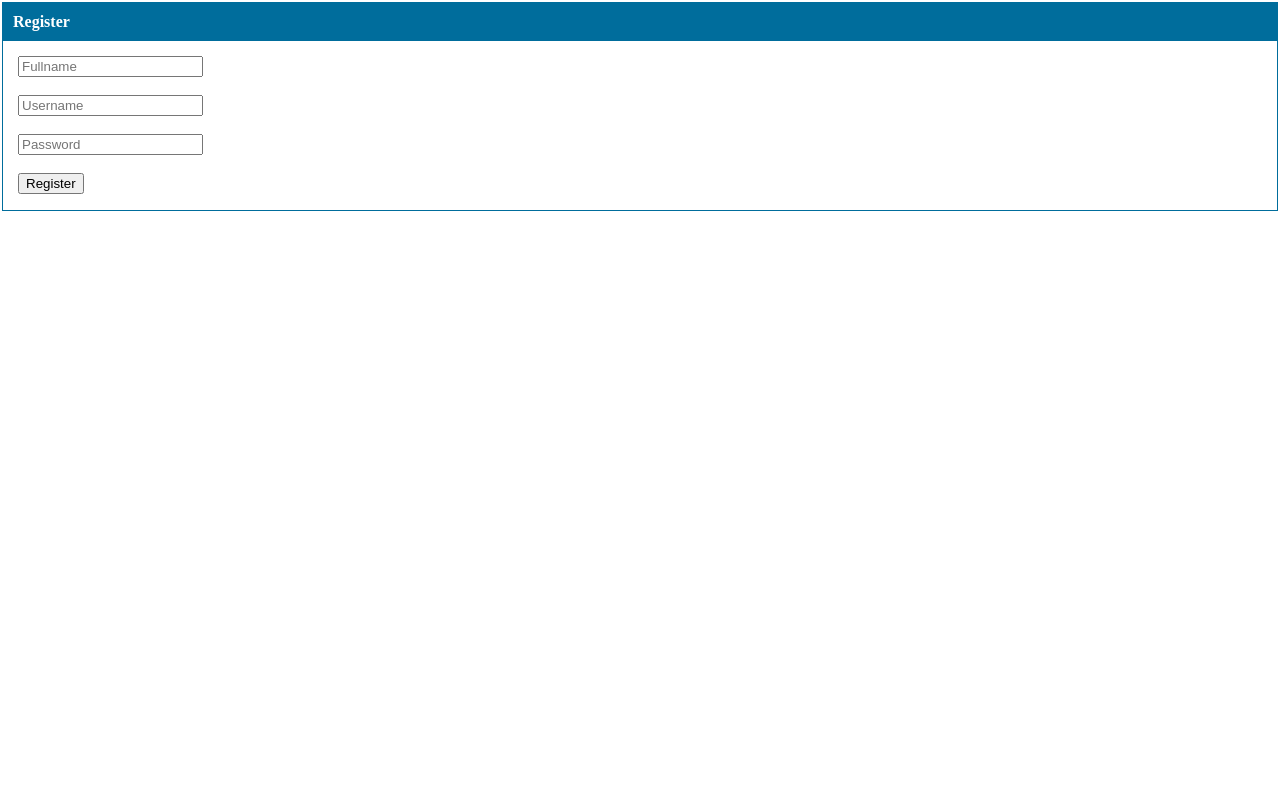
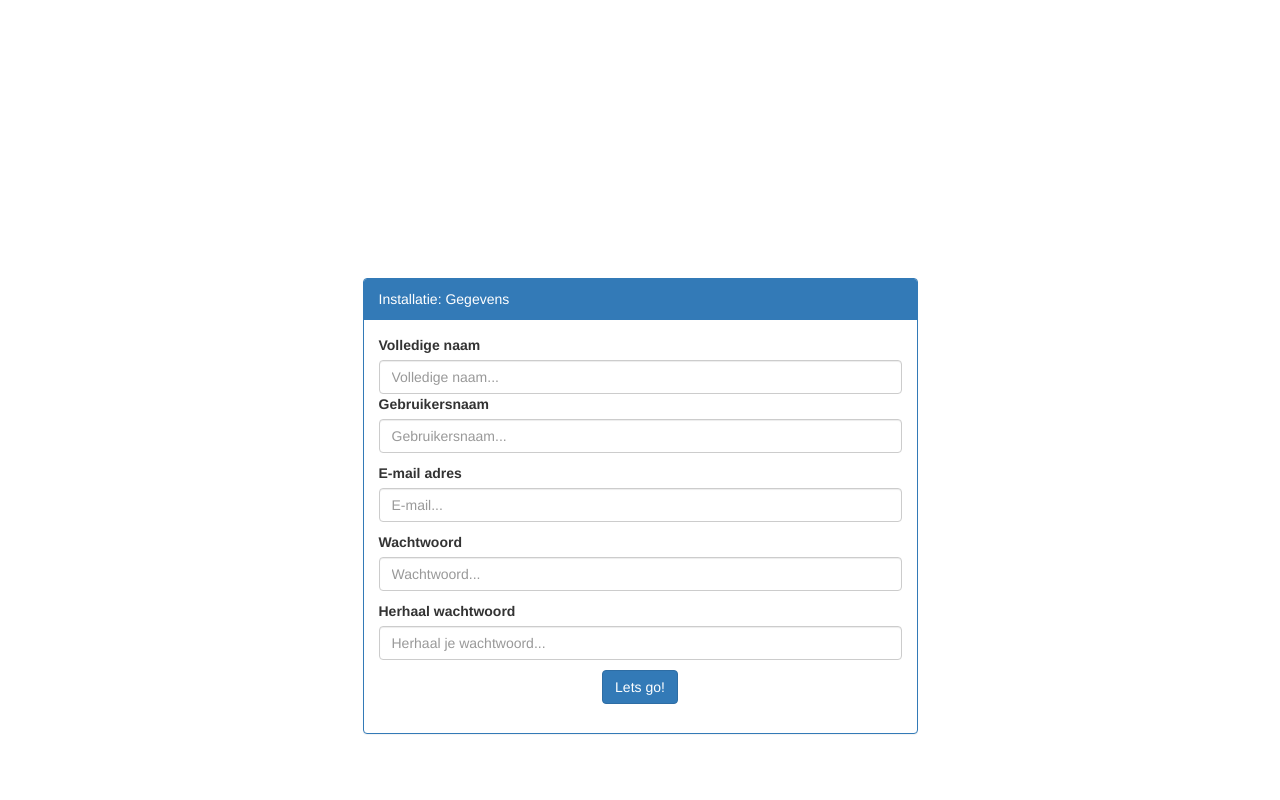
Before and after one commit to MustacheNL/Portfolio, a PHP site: page /panel/installation/installation1.php in a window 1280 px wide. Run offline with PHP 8.4, Linux system fonts and the light colour scheme.

```diff
--- a/panel/installation/index.php
+++ b/panel/installation/index.php
@@ -32,7 +32,7 @@ require '../../private/config.php';
                             Om gebruik te kunnen maken van het paneel zijn er wat gegevens benodigd van jou!
                             Klik snel verder om te kijken hoe simpel, maar toch geweldig dit systeem is.
                             <br/><br/>
-                            <center><input type="submit" class="btn btn-primary m-t-10" name="submit" id="submitbtn" value="Lets go!" href="installation1.php"></center>
+                            <center><a href="installation1.php"><input type="submit" class="btn btn-primary m-t-10" name="submit" id="submitbtn" value="Lets go!""></a></center>
                         </div>
                     </div>
                 </div>
--- a/panel/installation/installation1.php
+++ b/panel/installation/installation1.php
@@ -1,22 +1,30 @@
 <?php
-require '../../private/config.php';
-if(isset($_POST['register'])) {
-    $errMsg = '';
-    // Get data from FROM
+require "../../private/config.php";
+$error = "";
+if(isset($_POST['submit'])) {
     $fullname = $_POST['fullname'];
     $username = $_POST['username'];
+    $mail = $_POST['mail'];
     $password = $_POST['password'];
-    if($fullname == '')
-        $errMsg = 'Enter your fullname';
-    if($username == '')
-        $errMsg = 'Enter username';
-    if($password == '')
-        $errMsg = 'Enter password';
-    if($errMsg == ''){
+    $verifypass = $_POST['verifypass'];
+
+    if($fullname == "") {
+        $error = "Volledige naam is niet ingevuld!";
+    } elseif($username == "") {
+        $error = "Gebruikersnaam is niet ingevuld!";
+    } elseif($mail == "") {
+        $error = "E-mail is niet ingevuld!";
+    } elseif($password == "") {
+        $error = "Wachtwoord is niet ingevuld!";
+    } elseif($password != $verifypass) {
+        $error = "Wachtwoorden komen niet overeen!";
+    }
+
+    if($error == ""){
         try {
-            $stmt = $connect->prepare('INSERT INTO admin_credentials (fullname, username, password) VALUES (:fullname, :username, :password)');
-            $stmt->execute(array(':fullname' => $fullname, ':username' => $username, ':password' => $password));
-            header('Location: register.php?action=joined');
+            $stmt = $db->prepare('INSERT INTO admin_credentials (fullname, username, mail, password) VALUES (:fullname, :username, :mail, :password)');
+            $stmt->execute(array(':fullname' => $fullname, ':username' => $username, ':mail' => $mail, ':password' => $password));
+            header("Location: installation2.php");
             exit;
         }
         catch(PDOException $e) {
@@ -24,35 +32,86 @@ if(isset($_POST['register'])) {
         }
     }
 }
-if(isset($_GET['action']) && $_GET['action'] == 'joined') {
-    $errMsg = 'Registration successfull. Now you can <a href="../index.php">login</a>';
-}
 ?>
 
 <html>
-<head><title>Register</title></head>
+    <head>
+        <title>
+            Installatie
+        </title>
+        <link href="https://maxcdn.bootstrapcdn.com/bootstrap/3.3.7/css/bootstrap.min.css" rel="stylesheet" integrity="sha384-BVYiiSIFeK1dGmJRAkycuHAHRg32OmUcww7on3RYdg4Va+PmSTsz/K68vbdEjh4u" crossorigin="anonymous">
+    </head>
+
     <style>
-    html, body {
-        margin: 1px;
-        border: 0;
+        .m-t-10 {
+            margin-top: 10px;
+        }
+
+        .panel-primary {
+            margin: auto;
+            margin-top: 50%;
+        }
+
+        .isa_info, .isa_success, .isa_warning, .isa_error {
+            margin: 10px 0px;
+            padding:12px;
+
+        }
+        .isa_info {
+            color: #00529B;
+            background-color: #BDE5F8;
+        }
+        .isa_success {
+            color: #4F8A10;
+            background-color: #DFF2BF;
+        }
+        .isa_warning {
+            color: #9F6000;
+            background-color: #FEEFB3;
+        }
+        .isa_error {
+            color: #D8000C;
+            background-color: #FFBABA;
+        }
+        .isa_info i, .isa_success i, .isa_warning i, .isa_error i {
+            margin:10px 22px;
+            font-size:2em;
+            vertical-align:middle;
         }
     </style>
+
     <body>
-<div align="center">
-    <div style=" border: solid 1px #006D9C; " align="left">
-        <?php
-        if(isset($errMsg)){
-            echo '<div style="color:#FF0000;text-align:center;font-size:17px;">'.$errMsg.'</div>';
-        }
-        ?>
-        <div style="background-color:#006D9C; color:#FFFFFF; padding:10px;"><b>Register</b></div>
-        <div style="margin: 15px">
+        <div class="container">
+            <div class="row">
+                <div class="col-md-6 col-md-offset-3">
+                    <div class="panel panel-primary">
+                        <div class="panel-heading">Installatie: Gegevens</div>
+                        <div class="panel-body">
+                            <?php if ($error != "") { ?>
+                                <div class="isa_error"><?php echo $error; ?></div>
+                            <?php } ?>
                             <form action="" method="post">
-                <input type="text" name="fullname" placeholder="Fullname" value="<?php if(isset($_POST['fullname'])) echo $_POST['fullname'] ?>" autocomplete="off" class="box"/><br /><br />
-                <input type="text" name="username" placeholder="Username" value="<?php if(isset($_POST['username'])) echo $_POST['username'] ?>" autocomplete="off" class="box"/><br /><br />
-                <input type="password" name="password" placeholder="Password" value="<?php if(isset($_POST['password'])) echo $_POST['password'] ?>" class="box" /><br/><br />
-                <input type="submit" name='register' value="Register" class='submit'/><br />
+
+                                <label for="fname">Volledige naam</label>
+                                <input type="text" id="fullname" class="form-control" name="fullname" placeholder="Volledige naam..." value="<?php if(isset($_POST['fullname'])) { echo $_POST['fullname']; } ?>">
+
+                                <label for="lname">Gebruikersnaam</label>
+                                <input type="text" id="username" class="form-control" name="username" placeholder="Gebruikersnaam..." value="<?php if(isset($_POST['username'])) { echo $_POST['username']; } ?>">
+
+                                <label for="emailaddr" class="m-t-10">E-mail adres</label>
+                                <input type="text" id="mail" class="form-control" name="mail" placeholder="E-mail..." value="<?php if(isset($_POST['mail'])) { echo $_POST['mail']; } ?>">
+
+                                <label for="password" class="m-t-10">Wachtwoord</label>
+                                <input type="password" id="password" class="form-control" name="password" placeholder="Wachtwoord..." value="<?php if(isset($_POST['password'])) { echo $_POST['password']; } ?>">
+
+                                <label for="verifypass" class="m-t-10">Herhaal wachtwoord</label>
+                                <input type="password" id="verifypass" class="form-control" name="verifypass" placeholder="Herhaal je wachtwoord..." value="<?php if(isset($_POST['verifypass'])) { echo $_POST['verifypass']; } ?>">
+
+                                <center><input type="submit" class="btn btn-primary m-t-10" id="submitbtn" name="submit" value="Lets go!"></center>
+
                             </form>
+                        </div>
+                    </div>
                 </div>
             </div>
         </div>
```
Also changed, not shown: panel/includes/header.php (added, +13 -0 lines), panel/index.php (+6 -5 lines), panel/installation/installation1 - kopie.php (added, +60 -0 lines). Lines whose indentation alone changed are shown as unchanged.
